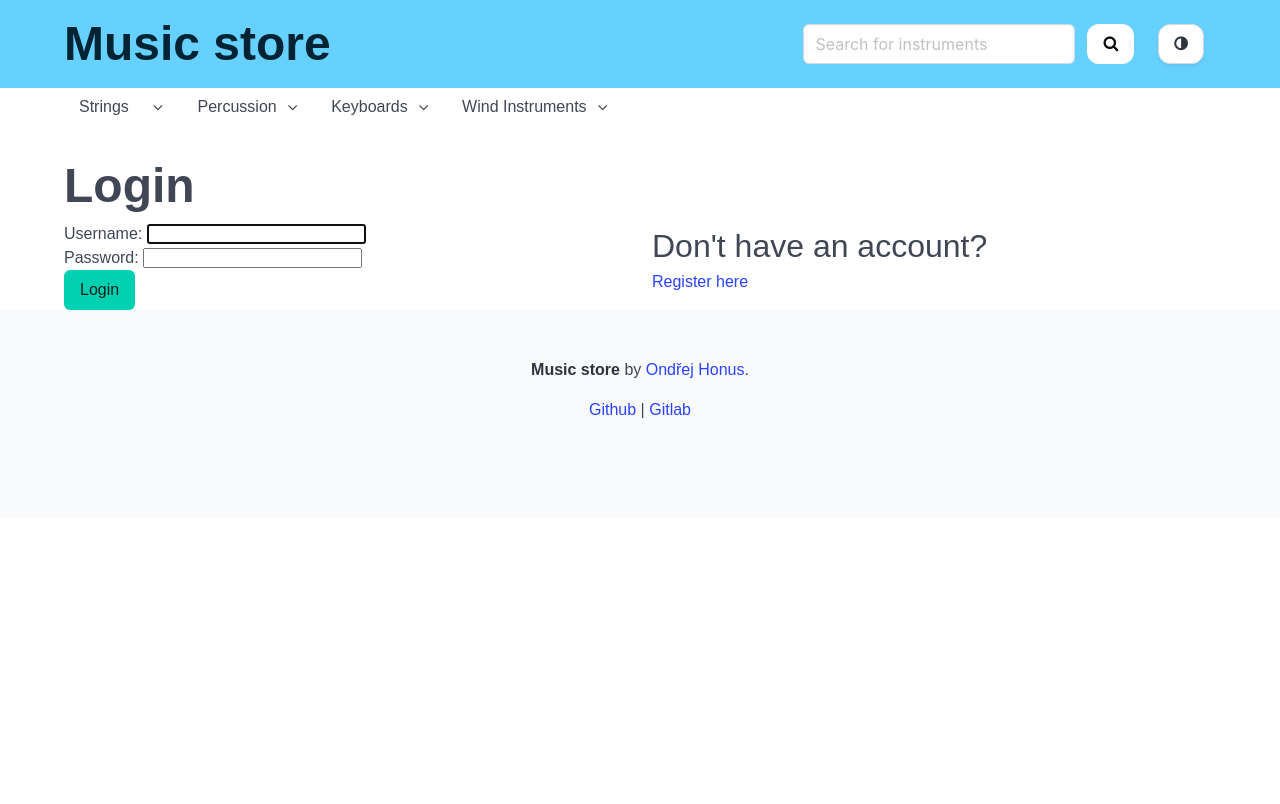
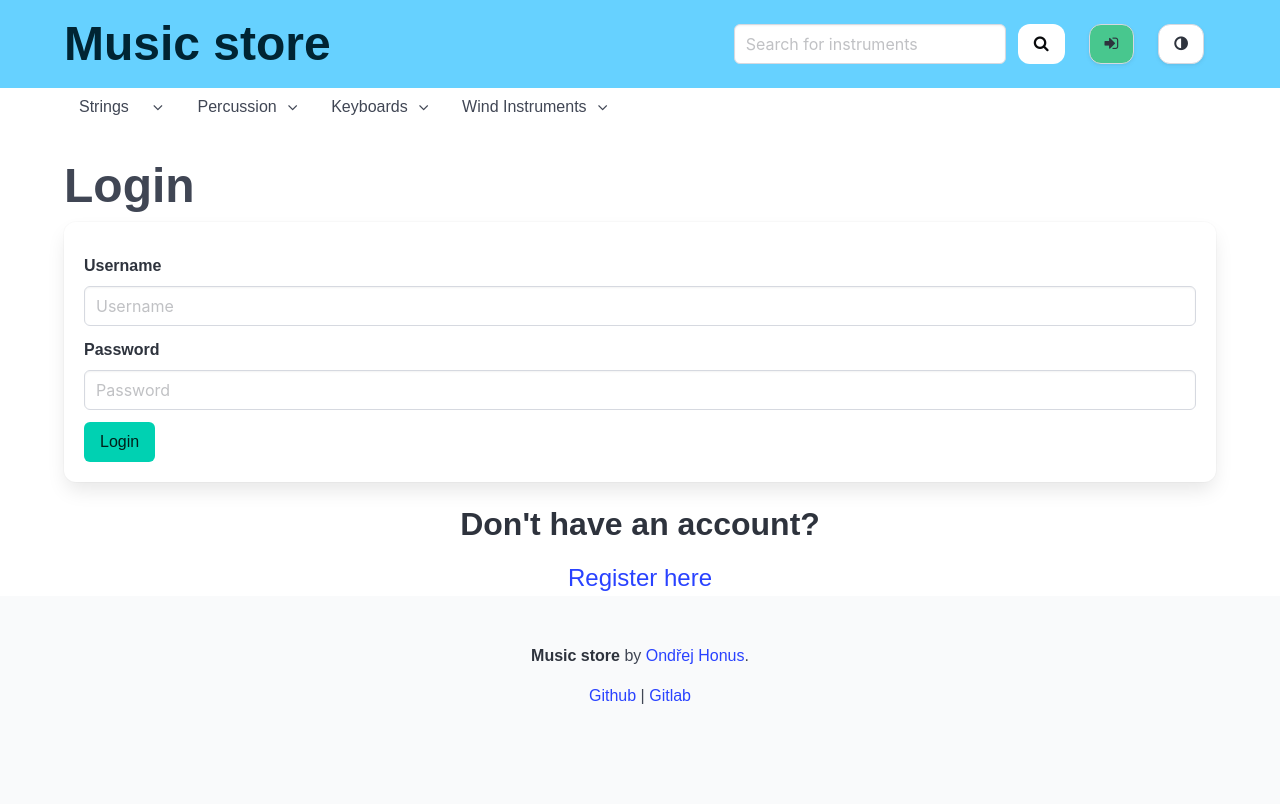
Before and after one commit to ondrejhonus/django-music-store, a Django app: page /login/ in a window 1280 px wide. Before the commit the page ends 418 px from the top, so only its background shows below. Run offline with Django 5.2, Linux system fonts and the light colour scheme.

Commit message:
login buttons, new editor user, fix login forms

```diff
--- a/store/templates/instruments/detail.html
+++ b/store/templates/instruments/detail.html
@@ -48,8 +48,7 @@
     </div>
 </div>
 
-{% for group in user.groups.all %}
-{% if group.name == 'editor' %}
+{% if can_edit %}
   <div class="fixed-bottom-right is-flex is-flex-direction-column is-align-items-flex-end ">
       <a href="{% url 'instrument_update' instrument.type.category.slug instrument.slug %}"
           class="button is-info is-light mb-2" style="min-width: 12em;">Edit Instrument</a>
@@ -57,7 +56,4 @@
           class="button is-danger is-light" style="min-width: 12em;">Delete Instrument</a>
   </div>
 {% endif %}
-{% endfor %}
-
-
 {% endblock %}
--- a/store/templates/presets/header.html
+++ b/store/templates/presets/header.html
@@ -15,6 +15,20 @@
                 </form>
             </div>
 
+            {% if user.is_authenticated %}
+            <div class="navbar-item m-0">
+                <a class="button box has-background-warning" href="{% url 'dashboard' %}">
+                    <i class="fa fa-tachometer"></i>
+                </a>
+            </div>
+            {% else %}
+            <div class="navbar-item m-0">
+                <a class="button box has-background-success" href="{% url 'login' %}">
+                    <i class="fa fa-sign-in"></i>
+                </a>
+            </div>
+            {% endif %}
+
             {% for group in user.groups.all %}
             {% if group.name == 'editor' %}
             <div class="navbar-item m-0">
@@ -22,7 +36,6 @@
                     <i class="fa fa-plus"></i>
                 </a>
             </div>
-
             {% endif %}
             {% endfor %}
             <div class="navbar-item m-0">
--- a/store/templates/users/dashboard.html
+++ b/store/templates/users/dashboard.html
@@ -9,8 +9,8 @@
     <h2 class="is-size-3">Welcome, {{ user.username }}!</h2>
     <p>Your email: {{ user.email }}</p>
     <p>Last login: {{ user.last_login }}</p>
-    <p>Groups: {% for group in user.groups.all %}{{ group.name }} {% endfor %}</p>
-    <p><a href="{% url 'logout' %}" class="button is-danger">Logout</a></p>
-    <p><a href="{% url 'index' %}" class="button is-primary">Go to Home</a></p>
+    {% for group in user.groups.all %}<p>Groups: {{ group.name }} </p>{% endfor %}
+    <p><a href="{% url 'logout' %}" class="button is-danger" style="min-width: 10em;">Logout</a></p>
+    <p><a href="{% url 'index' %}" class="button is-primary" style="min-width: 10em;">Homepage</a></p>
 </div>
 {% endblock %}
--- a/store/templates/users/login.html
+++ b/store/templates/users/login.html
@@ -5,18 +5,33 @@
 
 {% block content %}
 <h1 class="is-size-1 has-text-weight-bold">Login</h1>
-
-<div class="columns">
-    <div class="column is-half">
+<div class="box has-text-left is-size-5 content">
     <form method="POST" action="{% url 'login' %}">
         {% csrf_token %}
-            {{ form.as_p }}
+        <div class="field">
+            {{ form.non_field_errors }}
+        </div>
+        {% for field in form %}
+        <div class="field">
+            <label class="label" for="{{ field.id_for_label }}">{{ field.label }}</label>
+            <div class="control">
+                <input type="{{ field.field.widget.input_type }}" name="{{ field.name }}" class="input" id="{{ field.id_for_label }}" placeholder="{{ field.label }}" required>
+            </div>
+            {% if field.errors %}
+            <p class="help is-danger">{{ field.errors|striptags }}</p>
+            {% endif %}
+        </div>
+        {% endfor %}
+        <div class="field">
+            <div class="control">
                 <button type="submit" class="button is-primary">Login</button>
+            </div>
+        </div>
     </form>
 </div>
-    <div class="column is-half">
+<div class="content has-text-centered">
     <h2 class="is-size-3">Don't have an account?</h2>
-        <p><a href="{% url 'register' %}">Register here</a></p>
+    <p><a href="{% url 'register' %}" class="is-size-4">Register here</a></p>
 </div>
-</div>
+
 {% endblock %}
--- a/store/views.py
+++ b/store/views.py
@@ -45,6 +45,7 @@ def instrument_detail(request, cat, slug):
         'instrument': instrument,
         'category': InstrumentCategory.objects.get(slug=cat),
         'type': InstrumentType.objects.get(slug=instrument.type.slug),
+        'can_edit': request.user.is_staff or request.user.groups.filter(name='editor').exists(),
         }
     return render(request, 'instruments/detail.html', context=context)
 
```
Also changed, not shown: store/templates/users/register.html (+25 -2 lines), README.md, db.sqlite3. Lines whose indentation alone changed are shown as unchanged.
